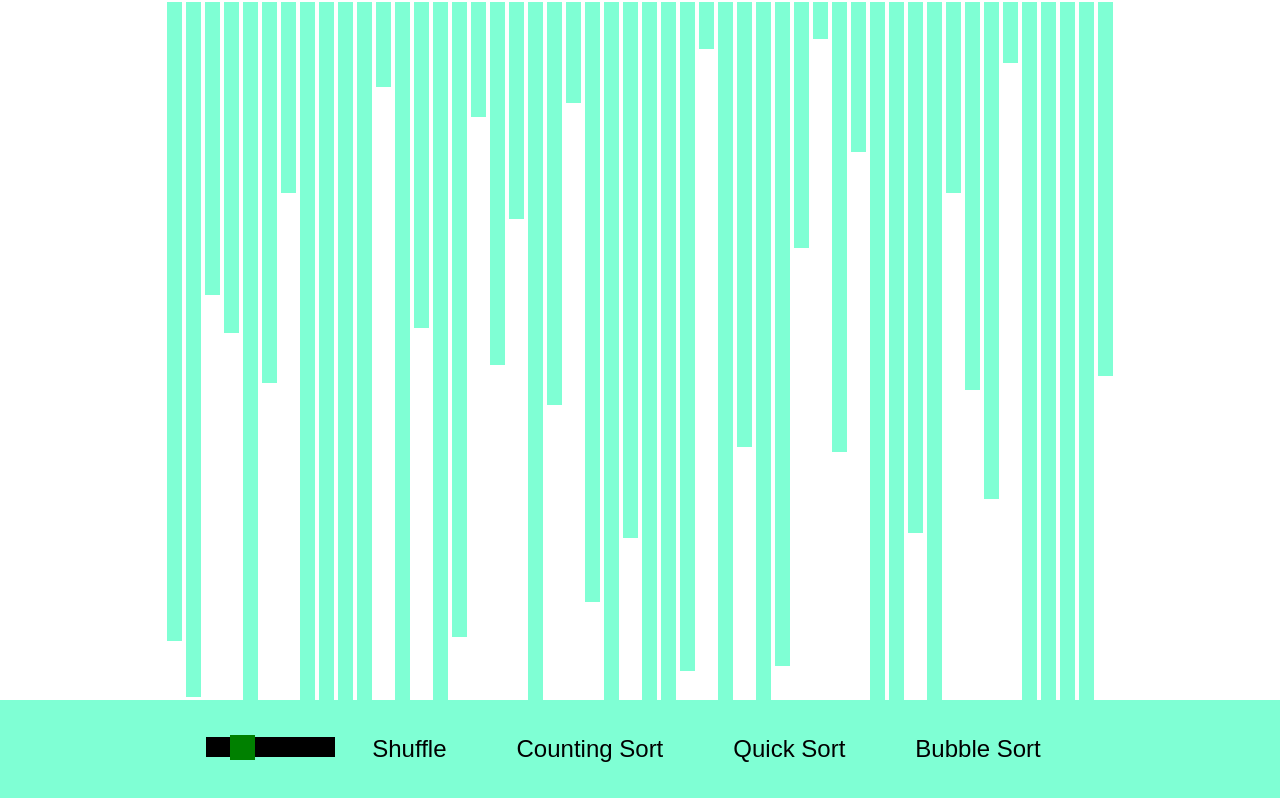
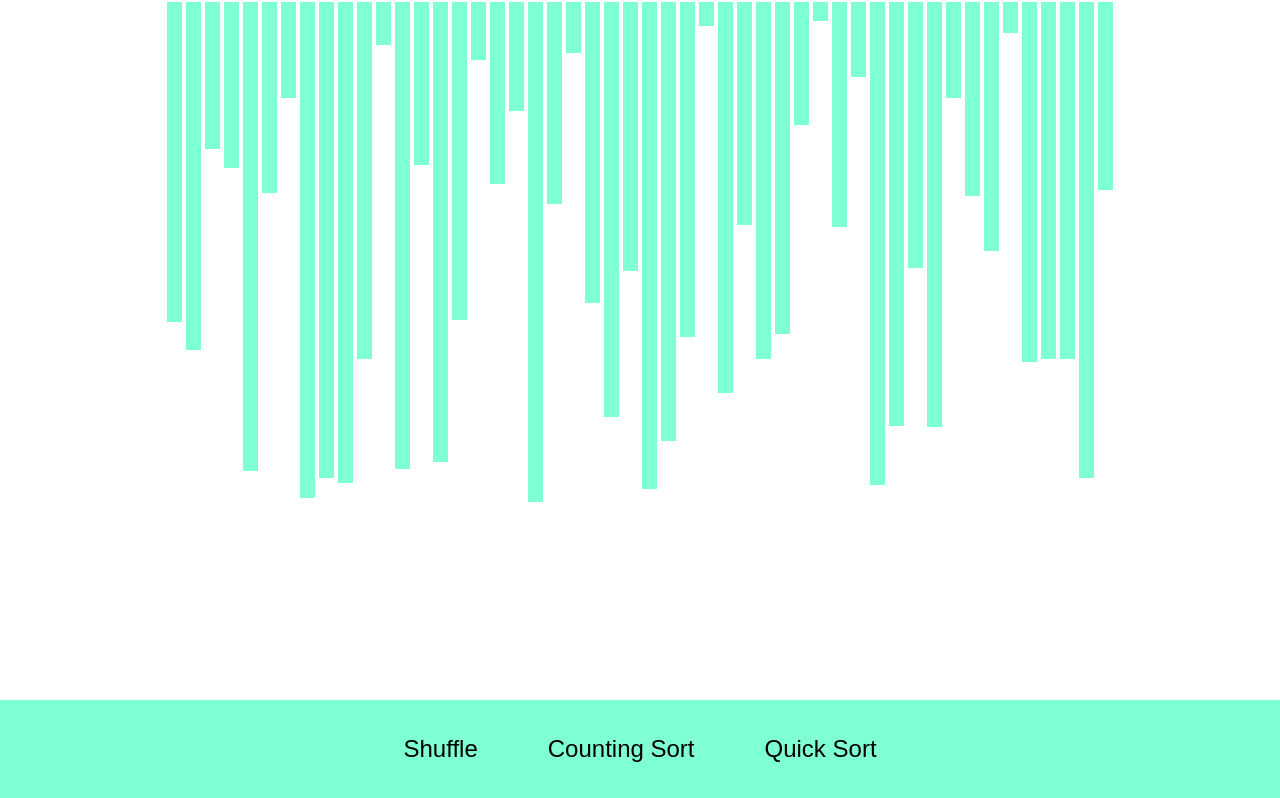
Before and after one commit to 0xC00000FD/Sorting-Visualizer, a React (Create React App) app: page / in a window 1280 px wide. Shown: the top 798 px of the page. Built offline with nearby package versions, Linux system fonts and the light colour scheme.

Commit message:
Revert "cu mana pe volan in pula o minora merg spre dosar penal cu 200 la ora"
This reverts commit b3854ecea0e14a68374d462645e424d5308a2057.

```diff
--- a/src/Algorithms/bubblesort.js
+++ /dev/null
@@ -1,22 +0,0 @@
-export const bubblesort = (animations = [], array) => {
-    let sw = false;
-    do{
-        sw = true;
-        for(let i = 0; i < array.length; i++){
-            animations.push({compare: i});
-            if(array[i] < array[i-1]){
-                animations.push({swap: [i, i-1]})
-                swap(array, i, i-1);
-                sw = false;
-            }
-        }
-    }while(!sw);
-
-    return array;
-}
-
-const swap = (array, i, j) => {
-    let temp = array[i];
-    array[i] = array[j];
-    array[j] = temp;
-}
--- a/src/Sorting Visualizer/buttons.jsx
+++ b/src/Sorting Visualizer/buttons.jsx
@@ -15,7 +15,6 @@ export class Buttons extends React.Component{
                 <button onClick={this.props.onHandleShuffle} style={styles}>Shuffle</button>
                 <button onClick={this.props.cSort} style={styles}>Counting Sort</button>
                 <button onClick={this.props.qSort} style={styles}>Quick Sort</button>
-                <button onClick={this.props.bSort} style={styles}>Bubble Sort</button>
             </>
         );
     }
--- a/src/Sorting Visualizer/sortingvisualizer.css
+++ b/src/Sorting Visualizer/sortingvisualizer.css
@@ -8,42 +8,10 @@
     justify-content: center;
     width: 100%;
 }
-#button{
+.button{
     position:absolute;
     bottom: 0px;
     width: 100%;
     height: 100px;
     background-color: aquamarine;
 }
-#range{
-    position: relative;
-    -webkit-appearance: none;
-    height: 20px;
-    background: black;
-    outline: none;
-    opacity: 1;
-}
-#range::-webkit-slider-thumb {
-    -webkit-appearance: none; /* Override default look */
-    appearance: none;
-    width: 25px; /* Set a specific slider handle width */
-    height: 25px; /* Slider handle height */
-    background: green; /* Green background */
-    border: 1px;
-    cursor: pointer; /* Cursor on hover */
-  }
-
-#range::-moz-range-thumb {
-    width: 25px; /* Set a specific slider handle width */
-    height: 25px; /* Slider handle height */
-    background: #4CAF50; /* Green background */
-    cursor: pointer; /* Cursor on hover */
-  }
-.SortButtons{
-    position: relative;
-    align-self: center;
-    border: 0;
-    font-size: 24;
-    padding: 35;
-    background-color: "aquamarine";
-}
--- a/src/Sorting Visualizer/sortingvisualizer.jsx
+++ b/src/Sorting Visualizer/sortingvisualizer.jsx
@@ -3,7 +3,6 @@ import './sortingvisualizer.css';
 import {Buttons} from './buttons';
 import {countingSort} from '../Algorithms/countingsort';
 import {quicksort} from '../Algorithms/quicksort';
-import {bubblesort} from '../Algorithms/bubblesort';
 import {test} from '../Algorithms/testAlgo';
 
 export class SortingVisualizer extends React.Component{
@@ -14,11 +13,16 @@ export class SortingVisualizer extends React.Component{
         this.shuffle = this.shuffle.bind(this);
         this.cSort = this.cSort.bind(this);
         this.qSort = this.qSort.bind(this);
-        this.bSort = this.bSort.bind(this);
     }
 
     shuffle(){
-        let len = document.getElementById('range').value, rbound = 10000, array1 = [];
+        let len = 100, rbound = 1000, array1 = [];
+        if(window.screen.height <= 1920
+            && window.screen.width <= 1080){
+                len = 50;
+                rbound = 500;
+        }
+
         for(let i = 0; i < len; i++){
             array1.push(Math.floor(Math.random()*rbound + 1));
         }
@@ -26,48 +30,48 @@ export class SortingVisualizer extends React.Component{
         this.setState({array: array1});
     }
 
-    async cSort(){
+    cSort(){
         let sortedArray = this.state.array;
         let arrayElements = document.getElementsByClassName('numbers');
         const length = arrayElements.length;
         sortedArray = countingSort(this.state.array);
 
         for(let i = 0; i < length; i++){
-            await new Promise(r => setTimeout(r, 10));
-            arrayElements[i].style.backgroundColor = 'red';
+            setTimeout(() => {
+                arrayElements[i].style.backgroundColor = 'red';
+            }, i*10);
         }
 
-        for(let i = 0; i < length; i++){
-            await new Promise(r => setTimeout(r, 10));
-            arrayElements[i].style.height = `${sortedArray[i]/10}px`;
-            arrayElements[i].style.backgroundColor = 'aquamarine';
-        }
-
-        await new Promise(r => setTimeout(r, 10))
-        this.setState({array: sortedArray});
+        setTimeout(() => {
+            for(let i = 0; i < length; i++){
+                setTimeout(() => {
+                    arrayElements[i].style.height = `${sortedArray[i]}px`;
+                    arrayElements[i].style.backgroundColor = 'aquamarine';
+                }, i*10);
+            }
+        }, length*10);
     }
 
     async qSort(){
-        let animations = [], arrayElements = document.getElementsByClassName('numbers');
-        //let speed = document.getElementById('speed')
+        let animations = [], arrayElements = document.getElementsByClassName('numbers'); //choose the divs that represent the numbers of this.state.array, and declare an empty animations array
         let array1 = this.state.array;
 
-        array1 = quicksort(animations, array1, 0, array1.length-1);
+        array1 = quicksort(animations, array1, 0, array1.length-1); //quicksort found in ../Algorithms/quicksort.js
 
         for(let i = 0; i < animations.length; i++){
-            if(animations[i].compare !== undefined){
+            if(animations[i].compare !== undefined){ //if we have 2 pointers to compare, turn em red for 15ms
                 arrayElements[animations[i].compare[0]].style.backgroundColor = 'red';
                 arrayElements[animations[i].compare[1]].style.backgroundColor = 'red';
 
                 await new Promise(r => setTimeout(r, 10));
-                arrayElements[animations[i].compare[0]].style.backgroundColor = 'aquamarine';
+                arrayElements[animations[i].compare[0]].style.backgroundColor = 'aquamarine';//and make em aquamarine
                 arrayElements[animations[i].compare[1]].style.backgroundColor = 'aquamarine';
             }
-            if(animations[i].swap !== undefined){
+            if(animations[i].swap !== undefined){//if we need to swap 2 values, make the divs red for 15ms and swap them
                 arrayElements[animations[i].swap[0]].style.backgroundColor = 'red';
                 arrayElements[animations[i].swap[1]].style.backgroundColor = 'red';
 
-                let temp = arrayElements[animations[i].swap[0]].style.height;
+                let temp = arrayElements[animations[i].swap[0]].style.height; //generic swap with temp, should work
                 arrayElements[animations[i].swap[0]].style.height = arrayElements[animations[i].swap[1]].style.height;
                 arrayElements[animations[i].swap[1]].style.height = temp;
 
@@ -76,37 +80,6 @@ export class SortingVisualizer extends React.Component{
                 arrayElements[animations[i].swap[1]].style.backgroundColor = 'aquamarine';
             }
         }
-
-        this.setState({array: array1});
-    }
-
-    async bSort(){
-        let animations = [], sortedArray = this.state.array;
-        let arrayElements = document.getElementsByClassName('numbers');
-        sortedArray = bubblesort(animations, sortedArray);
-
-        for(let i = 0; i < animations.length; i++){
-            if(animations[i].compare !== undefined){
-                arrayElements[animations[i].compare].style.backgroundColor = 'red';
-
-                await new Promise(r => setTimeout(r, 10));
-                arrayElements[animations[i].compare].style.backgroundColor = 'aquamarine';
-            }
-
-            if(animations[i].swap !== undefined){
-                arrayElements[animations[i].swap[0]].style.backgroundColor = 'red';
-                arrayElements[animations[i].swap[1]].style.backgroundColor = 'red';
-
-                let temp = arrayElements[animations[i].swap[0]].style.height;
-                arrayElements[animations[i].swap[0]].style.height = arrayElements[animations[i].swap[1]].style.height;
-                arrayElements[animations[i].swap[1]].style.height = temp;
-
-                await new Promise(r => setTimeout(r, 10));
-                arrayElements[animations[i].swap[0]].style.backgroundColor = 'aquamarine';
-                arrayElements[animations[i].swap[1]].style.backgroundColor = 'aquamarine';
-            }
-        }
-        this.setState({array: sortedArray});
     }
 
     componentDidMount(){
@@ -121,14 +94,13 @@ export class SortingVisualizer extends React.Component{
                         this.state.array.map((value, index) => (
                             <div className="numbers"
                                 key={index}
-                                style={{height: value/10}}>
+                                style={{height: value}}>
                             </div>
                         ))
                     }
                 </div>
-                <div id="button">
-                    <input type="range" min="5" max="200" id="range" onChange={this.shuffle} />
-                    <Buttons onHandleShuffle={this.shuffle} cSort={this.cSort} qSort={this.qSort} bSort={this.bSort} /*iSort={this.iSort}*//>
+                <div className="button">
+                    <Buttons onHandleShuffle={this.shuffle} cSort={this.cSort} qSort={this.qSort} /*iSort={this.iSort}*//>
                 </div>
             </>
         );
```
